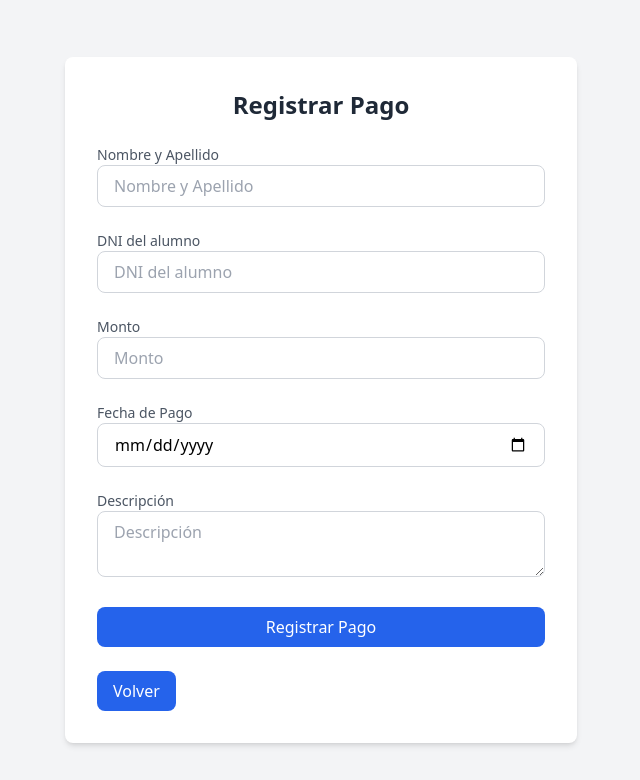
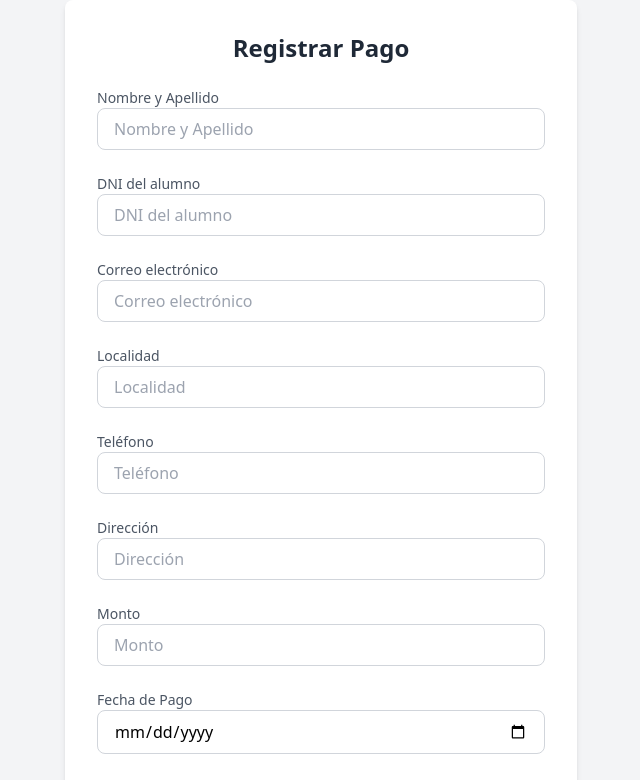
Before and after one commit to francogodoyy/pagos, a Next.js app: page /pagos/nuevo-pago in a window 1280 px wide. Shown: the top 780 px of the page, without its empty margins (319-959 px from the left). Built offline with nearby package versions, Linux system fonts and the light colour scheme.

Commit message:
testing again

```diff
--- a/app/api/pagos/route.js
+++ b/app/api/pagos/route.js
@@ -1,6 +1,5 @@
 import { db } from "@/utils/db";
-
-import Joi from "joi"
+import Joi from "joi";
 
 const pagoSchema = Joi.object({
   nombre_apellido: Joi.string().max(100).required(),
@@ -8,7 +7,10 @@ const pagoSchema = Joi.object({
   monto: Joi.number().min(0).required(),
   fecha_pago: Joi.date().iso().required(),
   descripcion: Joi.string().max(255).optional(),
-
+  correo: Joi.string().email().required(), // Nuevo campo
+  localidad: Joi.string().max(100).required(), // Nuevo campo
+  telefono: Joi.string().max(20).required(), // Nuevo campo
+  direccion: Joi.string().max(255).required(), // Nuevo campo
 });
 
 export async function POST(req) {
@@ -20,16 +22,16 @@ export async function POST(req) {
       return new Response(`Error de validación: ${error.message}`, { status: 400 });
     }
 
-    const { dni, nombre_apellido, monto, fecha_pago, descripcion } = value;
+    const { dni, nombre_apellido, monto, fecha_pago, descripcion, correo, localidad, telefono, direccion } = value;
 
-    //Insert in the database
+    // Insertar en la base de datos
     await db.query(
-      "INSERT INTO pagos (nombre_apellido, dni, monto, fecha_pago, descripcion) VALUES (?, ?, ?, ?, ?) ",
-      [nombre_apellido, dni, monto, fecha_pago, descripcion]
+      "INSERT INTO pagos (nombre_apellido, dni, monto, fecha_pago, descripcion, correo, localidad, telefono, direccion) VALUES (?, ?, ?, ?, ?, ?, ?, ?, ?)",
+      [nombre_apellido, dni, monto, fecha_pago, descripcion, correo, localidad, telefono, direccion]
     );
-    return new Response("Pago registrado con éxito", {status: 201});
+    return new Response("Pago registrado con éxito", { status: 201 });
   } catch (error) {
-    return new Response("Error interno en el servidor", {status: 500});
+    return new Response("Error interno en el servidor", { status: 500 });
   }
 }
 
--- a/app/pagos/nuevo-pago/page.jsx
+++ b/app/pagos/nuevo-pago/page.jsx
@@ -1,6 +1,6 @@
-"use client"
+"use client";
 
-import { useState } from "react"
+import { useState } from "react";
 import { useRouter } from "next/navigation";
 
 export default function NuevoPago() {
@@ -11,6 +11,10 @@ export default function NuevoPago() {
     monto: "",
     fecha_pago: "",
     descripcion: "",
+    correo: "",
+    localidad: "",
+    telefono: "",
+    direccion: "",
   });
   const [success, setSuccess] = useState(false);
 
@@ -26,7 +30,7 @@ export default function NuevoPago() {
     e.preventDefault();
     const res = await fetch("/api/pagos", {
       method: "POST",
-            headers: { "Content-Type": "apllication/json" },
+      headers: { "Content-Type": "application/json" },
       body: JSON.stringify(formData),
     });
 
@@ -55,10 +59,7 @@ export default function NuevoPago() {
           Registrar Pago
         </h1>
         <div>
-              <label
-                htmlFor="nombre_apellido"
-                className="block text-sm font-medium text-gray-600"
-              >
+          <label htmlFor="nombre_apellido" className="block text-sm font-medium text-gray-600">
             Nombre y Apellido
           </label>
           <input
@@ -88,6 +89,66 @@ export default function NuevoPago() {
           />
         </div>
         <div>
+          <label htmlFor="correo" className="block text-sm font-medium text-gray-600">
+            Correo electrónico
+          </label>
+          <input
+            type="email"
+            id="correo"
+            name="correo"
+            placeholder="Correo electrónico"
+            value={formData.correo}
+            onChange={handleChange}
+            required
+            className="w-full px-4 py-2 border border-gray-300 rounded-lg focus:ring-2 focus:ring-blue-500 focus:outline-none"
+          />
+        </div>
+        <div>
+          <label htmlFor="localidad" className="block text-sm font-medium text-gray-600">
+            Localidad
+          </label>
+          <input
+            type="text"
+            id="localidad"
+            name="localidad"
+            placeholder="Localidad"
+            value={formData.localidad}
+            onChange={handleChange}
+            required
+            className="w-full px-4 py-2 border border-gray-300 rounded-lg focus:ring-2 focus:ring-blue-500 focus:outline-none"
+          />
+        </div>
+        <div>
+          <label htmlFor="telefono" className="block text-sm font-medium text-gray-600">
+            Teléfono
+          </label>
+          <input
+            type="tel"
+            id="telefono"
+            name="telefono"
+            placeholder="Teléfono"
+            value={formData.telefono}
+            onChange={handleChange}
+            required
+            className="w-full px-4 py-2 border border-gray-300 rounded-lg focus:ring-2 focus:ring-blue-500 focus:outline-none"
+          />
+        </div>
+        <div>
+          <label htmlFor="direccion" className="block text-sm font-medium text-gray-600">
+            Dirección
+          </label>
+          <input
+            type="text"
+            id="direccion"
+            name="direccion"
+            placeholder="Dirección"
+            value={formData.direccion}
+            onChange={handleChange}
+            required
+            className="w-full px-4 py-2 border border-gray-300 rounded-lg focus:ring-2 focus:ring-blue-500 focus:outline-none"
+          />
+        </div>
+        <div>
           <label htmlFor="monto" className="block text-sm font-medium text-gray-600">
             Monto
           </label>
@@ -103,10 +164,7 @@ export default function NuevoPago() {
           />
         </div>
         <div>
-              <label
-                htmlFor="fecha_pago"
-                className="block text-sm font-medium text-gray-600"
-              >
+          <label htmlFor="fecha_pago" className="block text-sm font-medium text-gray-600">
             Fecha de Pago
           </label>
           <input
@@ -120,10 +178,7 @@ export default function NuevoPago() {
           />
         </div>
         <div>
-              <label
-                htmlFor="descripcion"
-                className="block text-sm font-medium text-gray-600"
-              >
+          <label htmlFor="descripcion" className="block text-sm font-medium text-gray-600">
             Descripción
           </label>
           <textarea
@@ -144,7 +199,7 @@ export default function NuevoPago() {
         </button>
         <button
           onClick={handleVolver}
-            className="bg-blue-600 text-white px-4 py-2 rounded-lg mt-4 hover:bg-blue-700 focus:ring-2 focus:ring-blue-500 focus:outline-none transition duration-200"
+          className="w-full bg-gray-600 text-white py-2 rounded-lg mt-4 hover:bg-gray-700 focus:ring-2 focus:ring-gray-500 focus:outline-none transition duration-200"
         >
           Volver
         </button>
--- a/app/pagos/page.jsx
+++ b/app/pagos/page.jsx
@@ -6,7 +6,7 @@ import { generatePDF } from "@/utils/pdf";
 import { useRouter } from "next/navigation";
 
 export default function Pagos() {
-  const {data: session, status } = useSession();
+  const { data: session, status } = useSession();
   const router = useRouter();
   const [filtro, setFiltro] = useState({ dni: "", nombre_apellido: "" });
   const [pagos, setPagos] = useState([]);
@@ -34,7 +34,8 @@ export default function Pagos() {
     try {
       const params = new URLSearchParams();
       if (filtro.dni) params.append("dni", filtro.dni);
-      if (filtro.nombre_apellido) params.append("nombre_apellido", filtro.nombre_apellido);
+      if (filtro.nombre_apellido)
+        params.append("nombre_apellido", filtro.nombre_apellido);
 
       const res = await fetch(`/api/pagos?${params.toString()}`);
 
@@ -49,7 +50,6 @@ export default function Pagos() {
       setError(err.message);
     }
   };
-
 
   useEffect(() => {
     cargarPagos();
@@ -76,7 +76,7 @@ export default function Pagos() {
       return;
     }
 
-    setError("");  //Clean errors if the validation is success
+    setError(""); //Clean errors if the validation is success
     cargarPagos();
   };
 
@@ -120,21 +120,40 @@ export default function Pagos() {
 
       {pagos.length > 0 ? (
         <div className="max-w-4xl mx-auto">
-          <h2 className="text-xl font-bold mb-4 text-gray-800">Lista de Pagos</h2>
+          <h2 className="text-xl font-bold mb-4 text-gray-800">
+            Lista de Pagos
+          </h2>
           <ul className="bg-white shadow-md rounded p-4">
             {pagos.map((pago) => (
               <li
                 key={pago.id}
                 className="flex justify-between items-center border-b py-2"
               >
-              <span>{pago.nombre_apellido} - {pago.dni} </span>
+                <div>
+                  <span>
+                    {pago.nombre_apellido} - {pago.dni}
+                  </span>
+                  <p className="text-sm text-gray-600">Correo: {pago.correo}</p>
+                  <p className="text-sm text-gray-600">
+                    Localidad: {pago.localidad}
+                  </p>
+                  <p className="text-sm text-gray-600">
+                    Teléfono: {pago.telefono}
+                  </p>
+                  <p className="text-sm text-gray-600">
+                    Dirección: {pago.direccion}
+                  </p>
+                </div>
+                <div>
                   <span>{pago.fecha_pago}</span>
-              <span>{pago.descripcion}</span>
-              <span>${pago.monto}</span>
+                  <p>{pago.descripcion}</p>
+                  <p>${pago.monto}</p>
+                </div>
               </li>
             ))}
           </ul>
-          <button onClick={handlePDF}
+          <button
+            onClick={handlePDF}
             className="mt-6 bg-green-500 hover:bg-green-700 text-white font-bold py-2 px-4 rounded focus:outline-none focus:shadow-outline w-full"
           >
             Generar PDF
```
Also changed, not shown: utils/pdf.js (+12 -14 lines). Lines whose indentation alone changed are shown as unchanged.
